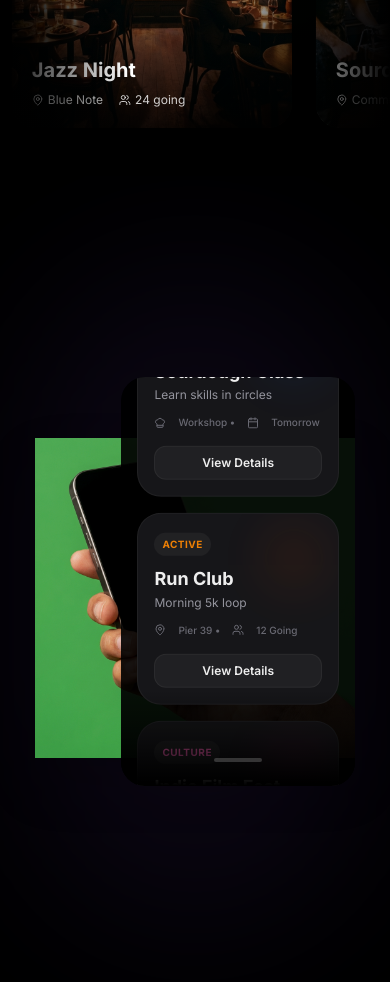
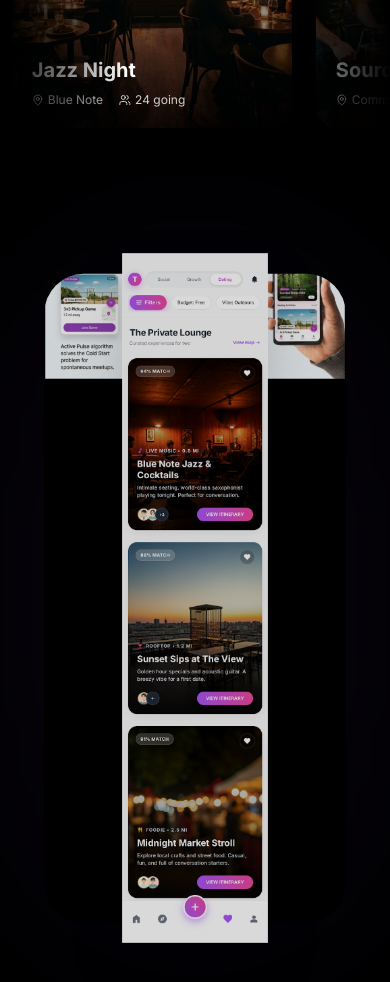
Before and after one commit to DevonBrazeal/tivi-landing-page, a React (Vite) app: page / in a window 390 px wide. Shown: the part 960-1942 px from the top of the page. Built offline with nearby package versions, Linux system fonts and the light colour scheme.

Commit message:
Refine Phone Scroll section with user assets

```diff
--- a/src/components/PhoneScrollDemo.jsx
+++ b/src/components/PhoneScrollDemo.jsx
@@ -1,36 +1,5 @@
 import { useRef } from 'react';
 import { motion, useScroll, useTransform } from 'framer-motion';
-import { MapPin, Users, Calendar, Heart, Music, ChefHat } from 'lucide-react';
-
-const FeedItem = ({ mode, title, subtitle, meta, color, tag, imageColor }) => (
-    <div className="bg-zinc-900 rounded-3xl p-4 mb-4 border border-white/5 relative overflow-hidden group">
-        <div className={`absolute top-0 right-0 p-3 ${imageColor} opacity-10 rounded-bl-3xl`}>
-            {/* Abstract Background Shape */}
-            <div className="w-16 h-16 rounded-full blur-xl bg-current" />
-        </div>
-
-        <div className="relative z-10">
-            {/* Tag */}
-            <span className={`text-[10px] font-bold px-2 py-1 rounded-full ${color} bg-white/5 mb-3 inline-block uppercase tracking-wider`}>
-                {tag}
-            </span>
-
-            {/* Content */}
-            <h4 className="text-white font-bold text-lg mb-1 leading-tight">{title}</h4>
-            <p className="text-zinc-400 text-xs mb-3">{subtitle}</p>
-
-            {/* Meta */}
-            <div className="flex items-center gap-3 text-zinc-500 text-[10px] font-medium">
-                {meta}
-            </div>
-
-            {/* Action Button */}
-            <button className={`mt-4 w-full py-2 rounded-xl bg-white/5 hover:bg-white/10 text-white text-xs font-semibold transition-colors border border-white/5 ${color.replace('text-', 'hover:border-')}`}>
-                View Details
-            </button>
-        </div>
-    </div>
-);
 
 export default function PhoneScrollDemo() {
     const targetRef = useRef(null);
@@ -39,123 +8,74 @@ export default function PhoneScrollDemo() {
         offset: ["start end", "end start"]
     });
 
-    // Parallax the feed: It moves up as we scroll down (simulating scroll)
-    const y = useTransform(scrollYProgress, [0, 1], ["0%", "-60%"]);
+    // Parallax logic:
+    // As we scroll down, the feed image inside the phone moves UP to simulate scrolling.
+    const y = useTransform(scrollYProgress, [0.2, 0.8], ["0%", "-30%"]);
     const opacity = useTransform(scrollYProgress, [0, 0.2, 0.8, 1], [0, 1, 1, 0]);
-    const scale = useTransform(scrollYProgress, [0, 0.2, 0.9, 1], [0.8, 1, 1, 0.8]);
+    const scale = useTransform(scrollYProgress, [0, 0.2, 0.8, 1], [0.9, 1, 1, 0.9]);
 
     return (
-        <section ref={targetRef} className="relative h-[250vh] bg-black">
+        <section ref={targetRef} className="relative h-[200vh] bg-black">
             <div className="sticky top-0 h-screen flex items-center justify-center overflow-hidden">
 
-                {/* Text Context (Left Side on Desktop) */}
+                {/* Text Context - Improved Typography */}
                 <motion.div
                     style={{ opacity }}
-                    className="hidden lg:block absolute left-10 xl:left-32 max-w-sm z-30 pointer-events-none"
+                    className="hidden lg:block absolute left-12 xl:left-32 max-w-md z-30 pointer-events-none"
                 >
-                    <h2 className="headline-lg text-white mb-6">
-                        Your Intent.<br />In Your Hand.
+                    <h2 className="headline-lg text-6xl md:text-7xl lg:text-8xl font-bold tracking-tighter text-white mb-6">
+                        Your Intent.<br />
+                        <span className="text-transparent bg-clip-text bg-gradient-to-r from-tivi-purple to-mode-dating">
+                            Right Here.
+                        </span>
                     </h2>
-                    <p className="body-lg text-zinc-400">
-                        The Tivi app filters the noise. Just clear, actionable cards based on what you actually want to do.
+                    <p className="text-xl text-zinc-400 font-medium leading-relaxed max-w-sm">
+                        No more doomscrolling. <br />
+                        Just clear, actionable cards based on what you actually want to do.
                     </p>
                 </motion.div>
 
                 {/* Phone Container */}
                 <motion.div
                     style={{ scale, opacity }}
-                    className="relative w-[320px] md:w-[380px] h-[650px] md:h-[750px] flex items-center justify-center"
+                    className="relative w-[340px] md:w-[400px] h-[700px] md:h-[800px] flex items-center justify-center"
                 >
-                    {/* Hand Frame Layer (Top) */}
-                    <div className="absolute inset-0 z-20 pointer-events-none">
-                        {/* Using the generated image.
-                           Since we don't know the exact masking, we'll place the feed ON TOP
-                           and inset it to mimic the screen bezel.
-                           Adjust 'top', 'bottom', 'left', 'right' to fit the screen area of the image.
-                        */}
+                    {/* Hand Layer (Foreground) */}
+                    {/* Depending on the transparency of the provided PNG, this might need to be on top. */}
+                    <div className="absolute inset-0 z-20 pointer-events-none select-none">
                         <img
-                            src={`${import.meta.env.BASE_URL}images/hand-frame.png`}
+                            src={`${import.meta.env.BASE_URL}images/hand-visual.png`}
                             alt="App in hand"
                             className="w-full h-full object-contain drop-shadow-2xl"
                         />
                     </div>
 
-                    {/* The Screen / Feed Layer (Middle) */}
-                    {/* Adjust these values to match the black screen area in the generated image perfectly */}
-                    <div className="absolute top-[16%] left-[27%] width-[48%] h-[63%] z-30 rounded-[24px] overflow-hidden bg-black/90 md:top-[12%] md:left-[25%] md:w-[50%] md:h-[68%]">
-                        {/* Feed Container */}
+                    {/* The Screen / Feed Layer (Background) */}
+                    {/* We position this BEHIND the hand frame.
+                        We need to mask it to fit the screen area.
+                        Since we can't easily generate a perfect SVG mask without trial/error,
+                        we'll rely on z-index if the hand image has a transparent screen.
+                        If the hand image has a BLACK screen (no transparency), we must place this ON TOP
+                        and carefully inset it.
+
+                        Assumption: The user-provided "visuals" imply the screen content.
+                    */}
+                    <div className="absolute top-[3%] left-[5%] right-[5%] bottom-[3%] z-10 overflow-hidden rounded-[40px] bg-black">
+                        {/* Scrolling Feed Image */}
                         <motion.div
                             style={{ y }}
-                            className="p-4 pt-12 pb-24 space-y-4"
+                            className="w-full"
                         >
-                            {/* Header */}
-                            <div className="flex justify-between items-center mb-6">
-                                <div>
-                                    <div className="text-white font-bold text-lg">Good Evening</div>
-                                    <div className="text-zinc-500 text-xs">Based on your mood: <span className="text-tivi-purple">Social</span></div>
-                                </div>
-                                <div className="w-8 h-8 rounded-full bg-zinc-800" />
-                            </div>
-
-                            {/* Feed Items */}
-                            <FeedItem
-                                title="3v3 Pickup Game"
-                                subtitle="1.2 mi away • Town Square"
-                                color="text-tivi-purple"
-                                tag="Social Mode"
-                                imageColor="text-purple-600"
-                                meta={<><MapPin size={12} /> City Park • <Users size={12} /> 3/6 Players</>}
+                            <img
+                                src={`${import.meta.env.BASE_URL}images/feed-ui.jpg`}
+                                alt="Tivi App Feed"
+                                className="w-full h-auto"
                             />
-
-                            <FeedItem
-                                title="Blue Note Jazz"
-                                subtitle="Perfect for conversation"
-                                color="text-emerald-400"
-                                tag="Dating Mode"
-                                imageColor="text-emerald-600"
-                                meta={<><Music size={12} /> Live Music • <Heart size={12} /> 94% Match</>}
-                            />
-
-                            <FeedItem
-                                title="Sourdough Class"
-                                subtitle="Learn skills in circles"
-                                color="text-blue-400"
-                                tag="Growth Mode"
-                                imageColor="text-blue-600"
-                                meta={<><ChefHat size={12} /> Workshop • <Calendar size={12} /> Tomorrow</>}
-                            />
-
-                            <FeedItem
-                                title="Run Club"
-                                subtitle="Morning 5k loop"
-                                color="text-orange-400"
-                                tag="Active"
-                                imageColor="text-orange-600"
-                                meta={<><MapPin size={12} /> Pier 39 • <Users size={12} /> 12 Going</>}
-                            />
-
-                            <FeedItem
-                                title="Indie Film Fest"
-                                subtitle="Rooftop screening"
-                                color="text-pink-400"
-                                tag="Culture"
-                                imageColor="text-pink-600"
-                                meta={<><Calendar size={12} /> Friday • <MapPin size={12} /> Downtown</>}
-                            />
-
                         </motion.div>
-
-                        {/* Bottom Nav Fade */}
-                        <div className="absolute bottom-0 left-0 right-0 h-24 bg-gradient-to-t from-black to-transparent pointer-events-none z-20" />
-
-                        {/* Fake Bottom Nav */}
-                        <div className="absolute bottom-6 left-1/2 -translate-x-1/2 flex gap-8 z-30">
-                            <div className="w-12 h-1 rounded-full bg-white/20" />
-                        </div>
                     </div>
 
-                    {/* Glow behind phone */}
-                    <div className="absolute inset-0 bg-tivi-purple/20 blur-[100px] z-0 rounded-full opacity-50 pointer-events-none" />
+                    {/* Glow Effect */}
+                    <div className="absolute inset-0 bg-tivi-purple/20 blur-[120px] z-0 rounded-full opacity-40 pointer-events-none" />
 
                 </motion.div>
             </div>
```
Also changed, not shown: public/images/feed-ui.jpg (added), public/images/hand-visual.png (added).
